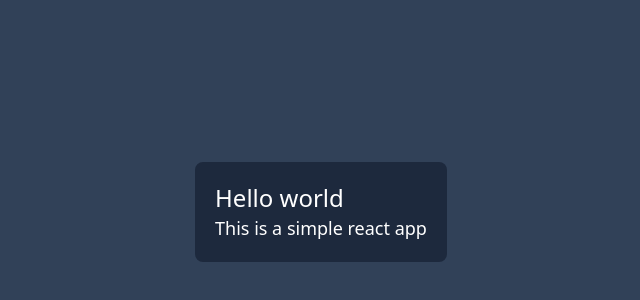
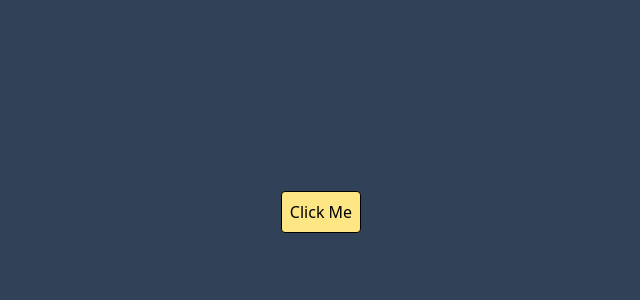
Before and after one commit to alaminsframe/react, a React (Vite) app: page / in a window 1280 px wide. Shown: the part 188-488 px from the top of the page, without its empty margins (319-959 px from the left). Built offline with nearby package versions, Linux system fonts and the light colour scheme.

Commit message:
onclick event

```diff
--- a/src/App.jsx
+++ b/src/App.jsx
@@ -3,16 +3,19 @@ import Banner from "./Banner"
 import Exercise from "./Exercise/Exercise"
 import User from './Exercise/User';
 import Wrapper from './Exercise/Wrapper';
+import Button from './Exercise/Button';
+
 function App() {
 const [student, setStudent] = useState();
 
   return (
     <div className="h-screen flex flex-col justify-center items-center bg-slate-700 gap-2">
       <div>
-        <Wrapper>
+        <Button />
+        {/* <Wrapper>
           <h1 className='text-2xl text-white'>Hello world</h1>
           <p className='text-lg text-white'>This is a simple react app</p>
-        </Wrapper>
+        </Wrapper> */}
 
         {/* <User name='jahan' />
         {student && <Exercise name= {student} /> }
--- /dev/null
+++ b/src/Exercise/Button.jsx
@@ -0,0 +1,15 @@
+
+
+const Button = () => {
+    const handleClick = () => {
+        console.log('Button clicked!')
+    }
+
+    return (
+        <div>
+            <button onClick={handleClick} className='border p-2 rounded bg-amber-200' >Click Me</button>
+        </div>
+    )
+}
+
+export default Button
```
